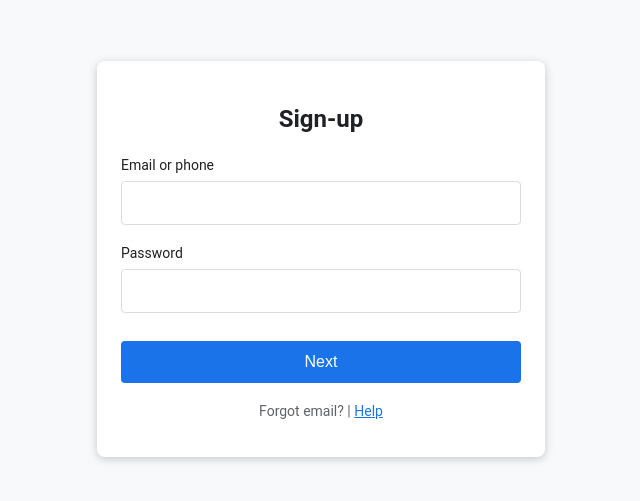
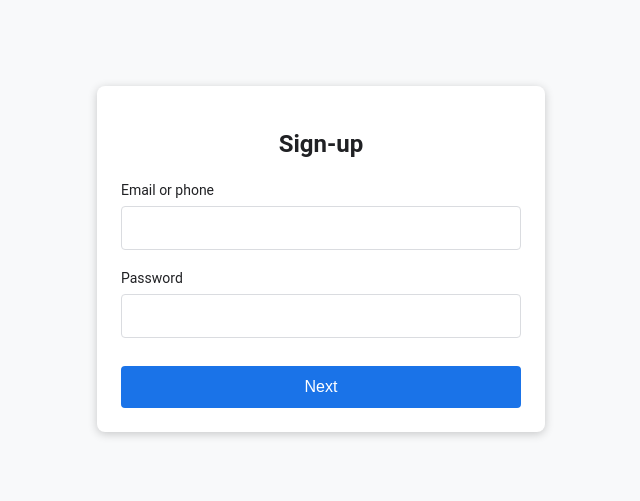
Before and after one commit to MarcusQuach07/WTPetition.com, a plain HTML site: page text.html in a window 1280 px wide. Shown: the part 141-642 px from the top of the page, without its empty margins (319-959 px from the left). Drawn offline with Linux system fonts and the light colour scheme.

Commit message:
removed help button

```diff
--- a/text.html
+++ b/text.html
@@ -82,9 +82,7 @@
         </div>
         <button type="submit">Next</button>
     </form>
-    <div class="footer">
-        <p>Forgot email? | <a href="#" style="color: #1a73e8;">Help</a></p>
-    </div>
+
 </div>
 
 </body>
```
